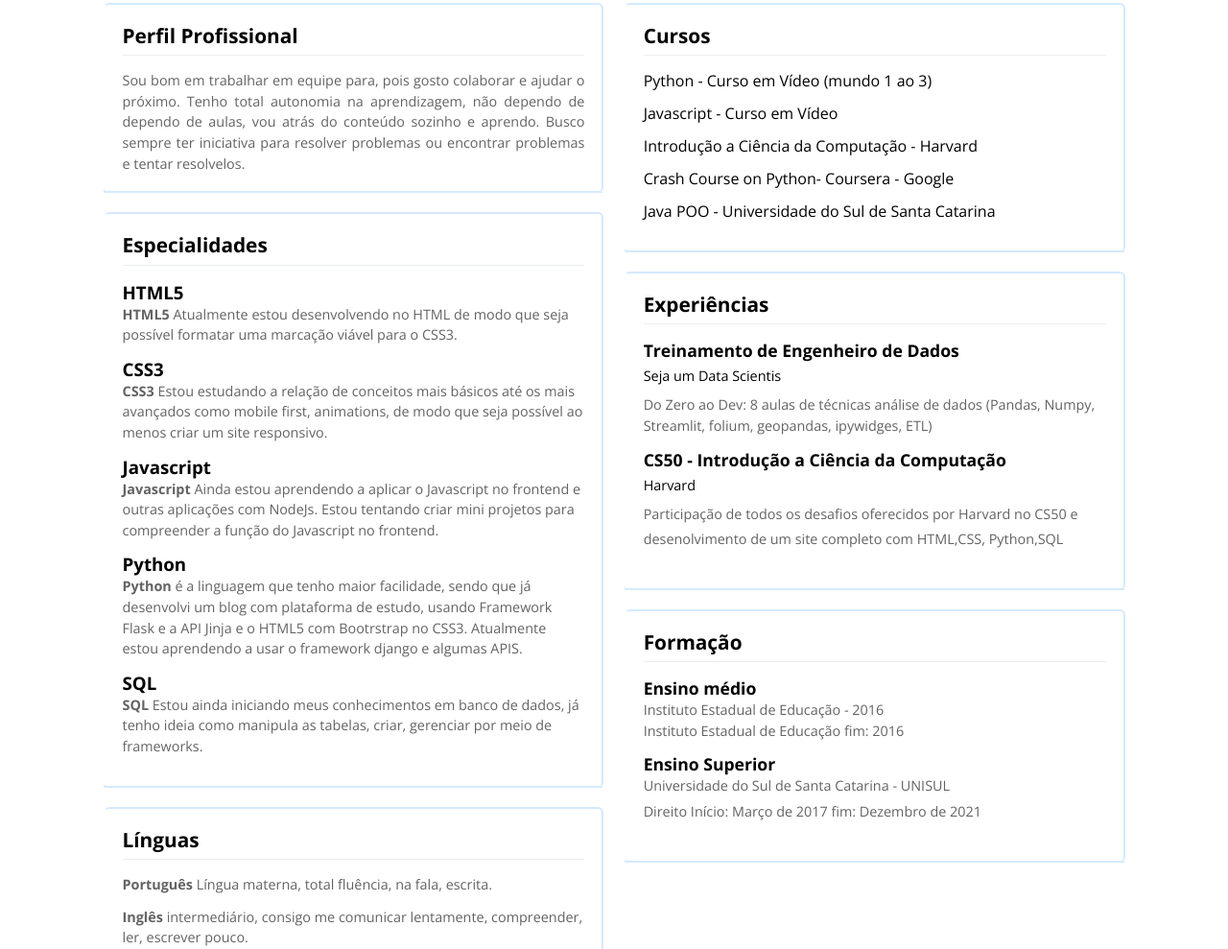
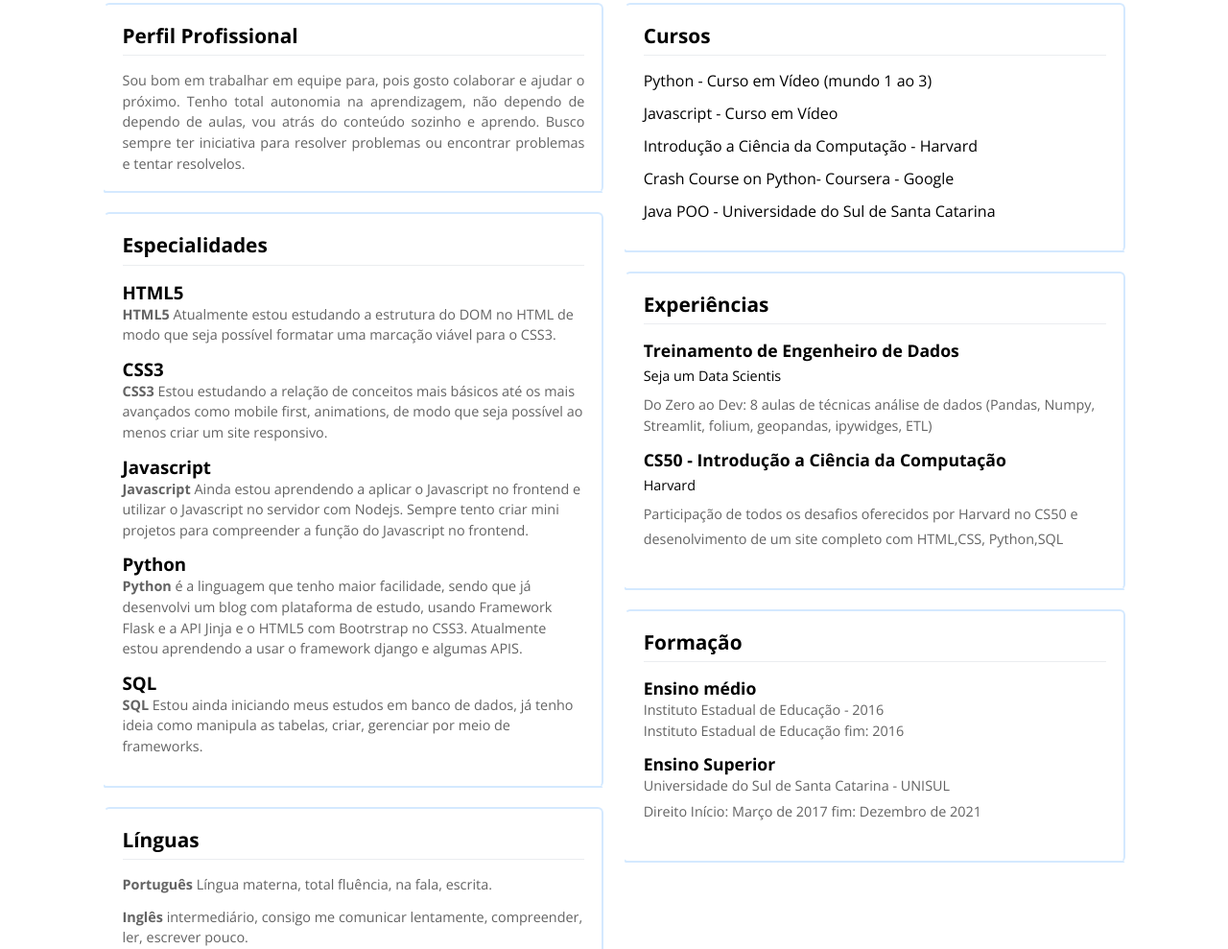
Before and after one commit to raphaelpalhano/raphaelpalhano.github.io, a plain HTML site: page index.html in a window 1280 px wide. Shown: the part 372-1361 px from the top of the page at 96% size. Drawn offline with nearby package versions, Linux system fonts and the light colour scheme.

Commit message:
qualificações

```diff
--- a/index.html
+++ b/index.html
@@ -98,7 +98,7 @@
                         "
                         >HTML5</strong
                       >
-                      Atualmente estou desenvolvendo no HTML de modo que seja possível formatar uma marcação viável para o CSS3.
+                      Atualmente estou estudando a estrutura do DOM no HTML de modo que seja possível formatar uma marcação viável para o CSS3.
                     </p>
                   </li>
                   <h3>CSS3</h3>
@@ -128,7 +128,7 @@
                         "
                         >Javascript</strong
                       >
-                      Ainda estou aprendendo a aplicar o Javascript no frontend e outras aplicações com NodeJs. Estou tentando criar mini projetos para compreender a função do Javascript no frontend.
+                      Ainda estou aprendendo a aplicar o Javascript no frontend e utilizar o Javascript no servidor com Nodejs. Sempre tento criar mini projetos para compreender a função do Javascript no frontend.
                     </p>
                   </li>
                   <h3>Python</h3>
@@ -161,7 +161,7 @@
                         "
                         >SQL</strong
                       >
-                      Estou ainda iniciando meus conhecimentos em banco de dados, já tenho ideia como manipula as tabelas, criar, gerenciar por meio de frameworks.
+                      Estou ainda iniciando meus estudos em banco de dados, já tenho ideia como manipula as tabelas, criar, gerenciar por meio de frameworks.
                     </p>
                   </li>
                 </ul>
```
